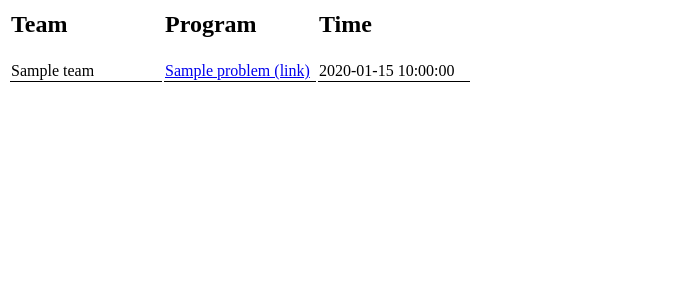
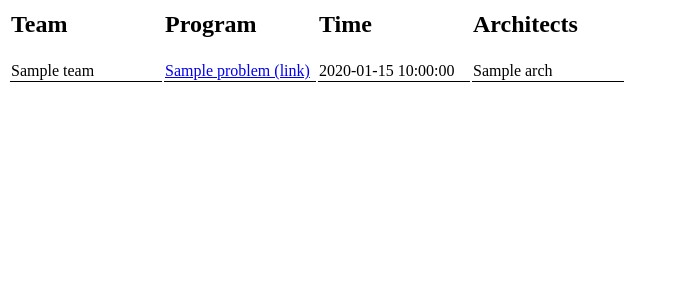
Before and after one commit to red-green/cscomp_submission, a Flask app: template templates/submissions.html in a window 1280 px wide. Shown: the top 300 px of the page, without its empty margins (0-677 px from the left). Run offline with Flask 2, Linux system fonts and the light colour scheme; the template is opened without the code that fills it: most values are stand-ins (such as "Sample title", 1, 10 or a date in 2020).

Commit message:
added resubmission and architects (authors)

```diff
--- a/main.py
+++ b/main.py
@@ -8,7 +8,7 @@ if not os.path.exists(DATABASE):
 	print "creating new db..."
 	conn = sqlite3.connect(DATABASE)
 	c = conn.cursor()
-	c.execute('CREATE TABLE programs (hash text, team text, problem text, code text, ts int)')
+	c.execute('CREATE TABLE programs (hash text, team text, problem text, code text, ts int, resubmit boolean, architects text)')
 	conn.commit()
 	conn.close()
 
@@ -24,9 +24,11 @@ def submit():
 	team = request.form.get('team_name','_error_')
 	problem = request.form.get('problem_name','_error_')
 	program = request.form.get('code','_error_')
+	resub = request.form.get('resubmit','_error_') == 'on'
+	arch = request.form.get('architects','_error_')
 	conn = sqlite3.connect(DATABASE)
 	c = conn.cursor()
-	c.execute('INSERT INTO programs VALUES (?,?,?,?,?)',(hashlib.md5(program).hexdigest(),team,problem,program,time.time()))
+	c.execute('INSERT INTO programs VALUES (?,?,?,?,?,?,?)',(hashlib.md5(team+problem+program).hexdigest(),team,problem,program,time.time(),resub,arch))
 	conn.commit()
 	conn.close()
 	return redirect('/?t={}'.format(urllib.quote(team)),302)
@@ -38,7 +40,7 @@ def view(cs):
 	c.execute('SELECT * FROM programs WHERE hash=?',(cs,))
 	i = c.fetchone()
 	conn.close()
-	a = {'hash':i[0],'team':i[1],'problem':i[2],'time':time.strftime('%I:%M:%S %p',time.gmtime(i[4])),'code':i[3]}
+	a = {'hash':i[0],'team':i[1],'problem':i[2],'time':time.strftime('%I:%M:%S %p',time.gmtime(i[4])),'code':i[3],'resub':i[5],'arch':i[6]}
 	return render_template('view.html',row=a)
 
 @app.route('/view/'+SECRET)
@@ -48,7 +50,7 @@ def submissions():
 	c.execute('SELECT * FROM programs ORDER BY ts DESC') # most recent first?
 	table = []
 	for i in c.fetchall():
-		table.append({'hash':i[0],'team':i[1],'problem':i[2],'time':time.strftime('%I:%M:%S %p',time.gmtime(i[4]))})
+		table.append({'hash':i[0],'team':i[1],'problem':i[2],'time':time.strftime('%I:%M:%S %p',time.gmtime(i[4])),'resub':i[5],'arch':i[6]})
 	conn.close()
 	return render_template('submissions.html',table=table,root='/view/'+SECRET+'/')
 
--- a/templates/submissions.html
+++ b/templates/submissions.html
@@ -15,6 +15,9 @@
 			<td style='width:150px;'>
 				<h2>Time</h2>
 			</td>
+			<td style='width:150px;'>
+				<h2>Architects</h2>
+			</td>
 		</tr>
 		{% for p in table %}
 			<tr>
@@ -25,7 +28,13 @@
 					<a target='_blank' href='{{ root + p['hash'] }}'>{{ p['problem'] }} (link)</a>
 				</td>
 				<td style='border-bottom: 1px solid black;'>
-					{{ p['time'] }}
+					{{ p['time'] }}&nbsp;&nbsp;&nbsp;
+					{% if p['resub'] %}
+						<span style='color:red;'>(Resubmitted)</span>
+					{% endif %}
+				</td>
+				<td style='border-bottom: 1px solid black;'>
+					{{ p['arch'] }}
 				</td>
 			</tr>
 		{% endfor %}
```
Also changed, not shown: templates/main.html (+10 -2 lines), templates/view.html (+12 -3 lines).
